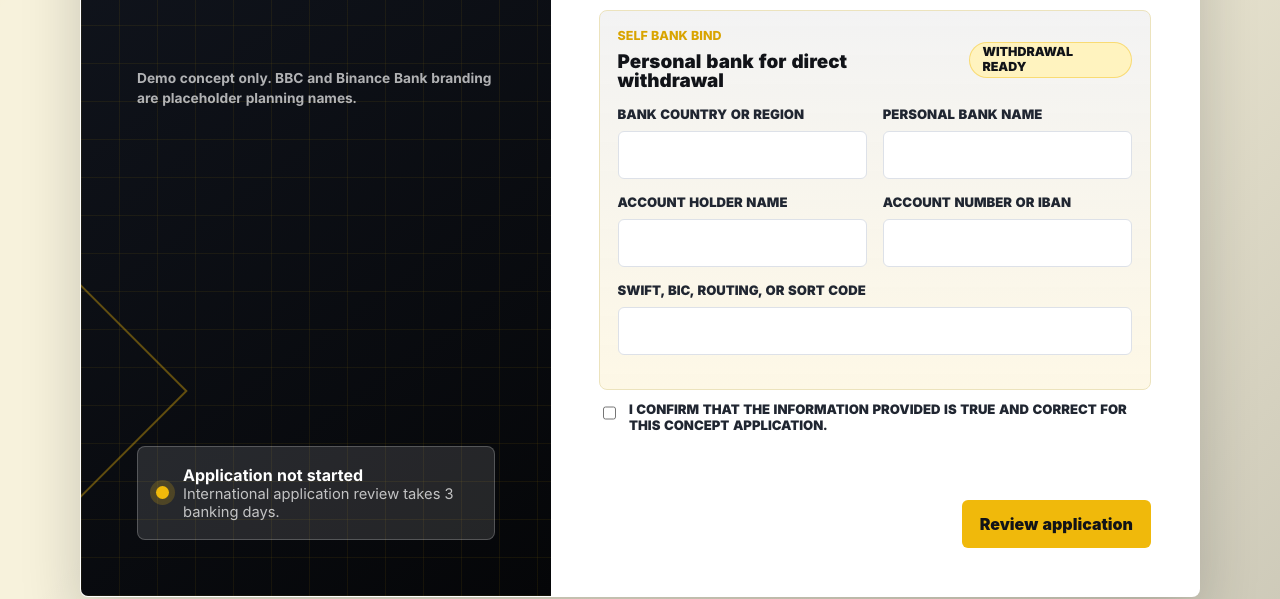
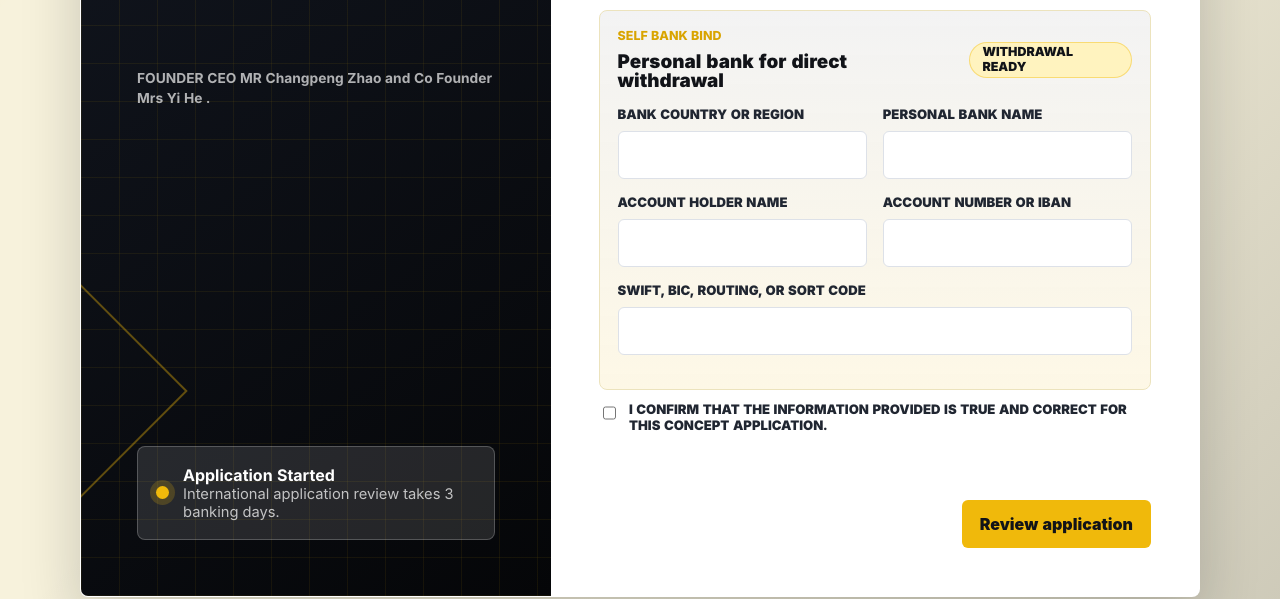
Before and after one commit to benedictchongcsa-bbc/BBC, a plain HTML site: page index.html in a window 1280 px wide. Shown: the part 1140-1739 px from the top of the page. Drawn offline with Linux system fonts and the light colour scheme.

Commit message:
Update index.html

```diff
--- a/index.html
+++ b/index.html
@@ -30,12 +30,12 @@
           </div>
         </div>
         <p class="concept-note">
-          Demo concept only. BBC and Binance Bank branding are placeholder planning names.
+         FOUNDER CEO MR Changpeng Zhao and Co Founder Mrs Yi He .
         </p>
         <div class="status-card">
           <span class="status-dot"></span>
           <div>
-            <strong id="sideStatus">Application not started</strong>
+            <strong id="sideStatus">Application  Started</strong>
             <span id="sideSubstatus">International application review takes 3 banking days.</span>
           </div>
         </div>
```
